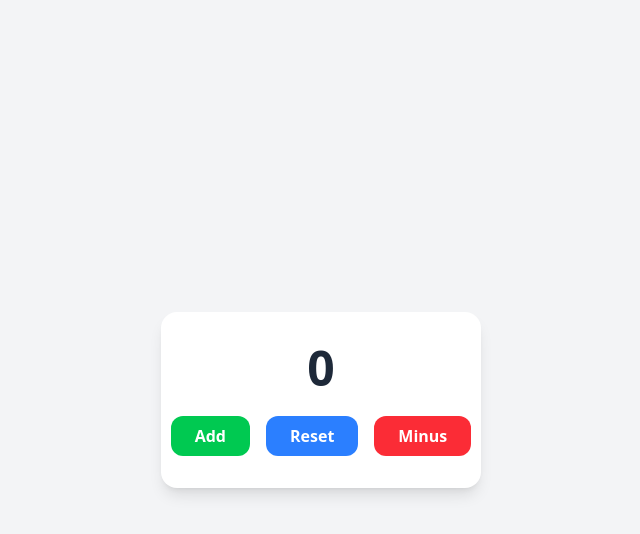
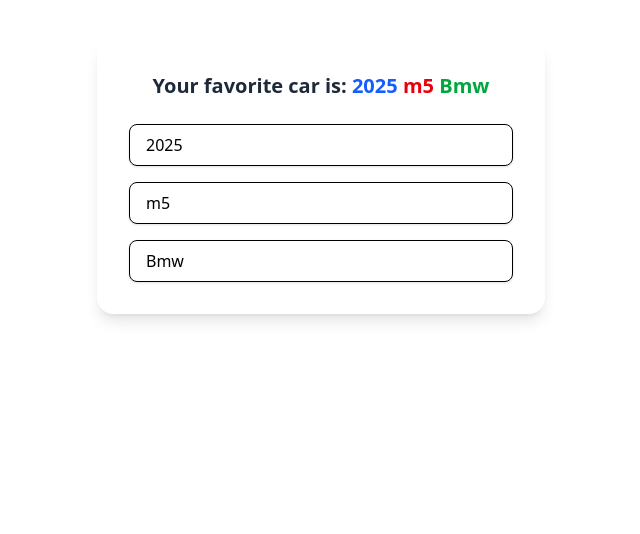
Before and after one commit to mohmedRefat/my-react-app, a React (Vite) app: page / in a window 1280 px wide. Shown: the top 534 px of the page, without its empty margins (319-959 px from the left). Built offline with nearby package versions, Linux system fonts and the light colour scheme.

Commit message:
object state

```diff
--- a/src/App.jsx
+++ b/src/App.jsx
@@ -1,15 +1,10 @@
-/*
-*Updater function= A function is passed as argument to use state
+import MyCompo from "./MyCompo";
 
 
-
-*/
-
-import Counter from "./Counter";
 function App() {
   return (
     <>
-      <Counter />
+      <MyCompo />
     </>
   );
 }
--- a/src/Counter.jsx
+++ /dev/null
@@ -1,49 +0,0 @@
-import { useState } from "react";
-
-function Counter() {
-  const [count, setCount] = useState(0);
-  const AddCount = () => {
-    setCount((c) => c + 1);
-  };
-
-  const SubstractCount = () => {
-    setCount((c) => c + 1);
-  };
-
-  const ResetCount = () => {
-    setCount(0);
-  };
-
-  return (
-    <div className="flex flex-col items-center justify-center min-h-screen bg-gray-100">
-      <div className="bg-white shadow-lg rounded-2xl p-8 flex flex-col items-center gap-6 w-80">
-        <p className="text-5xl font-bold text-gray-800">{count}</p>
-
-        <div className="flex gap-4">
-          <button
-            onClick={AddCount}
-            className="px-6 py-2 bg-green-500 hover:bg-green-600 text-white font-semibold rounded-xl transition"
-          >
-            Add
-          </button>
-
-          <button
-            onClick={ResetCount}
-            className="px-6 py-2 bg-blue-500 hover:bg-blue-600 text-white font-semibold rounded-xl transition"
-          >
-            Reset
-          </button>
-
-          <button
-            onClick={SubstractCount}
-            className="px-6 py-2 bg-red-500 hover:bg-red-600 text-white font-semibold rounded-xl transition"
-          >
-            Minus
-          </button>
-        </div>
-      </div>
-    </div>
-  );
-}
-
-export default Counter;
--- /dev/null
+++ b/src/MyCompo.jsx
@@ -0,0 +1,51 @@
+import { useState } from "react";
+
+function MyCompo() {
+  const [car, setCar] = useState({ year: 2025, make: "Bmw", name: "m5" });
+  function handleYear(e) {
+    setCar((c) => ({ ...c, year: e.target.value }));
+  }
+
+  function handleMake(e) {
+    setCar((c) => ({ ...c, make: e.target.value }));
+  }
+  function handleName(e) {
+    setCar((c) => ({ ...c, name: e.target.value }));
+  }
+
+  return (
+    <div className="max-w-md mx-auto mt-10 bg-white shadow-lg p-8 rounded-2xl flex flex-col gap-6">
+      <h2 className="text-xl font-bold text-gray-800 text-center">
+        Your favorite car is:
+        <span className="text-blue-600"> {car.year}</span>
+        <span className="text-red-600"> {car.name}</span>
+        <span className="text-green-600"> {car.make}</span>
+      </h2>
+
+      <div className="flex flex-col gap-4">
+        <input
+          type="number"
+          value={car.year}
+          className="border rounded-lg px-4 py-2 shadow focus:outline-none focus:ring-2 focus:ring-blue-400"
+          onChange={handleYear}
+        />
+
+        <input
+          type="text"
+          value={car.name}
+          className="border rounded-lg px-4 py-2 shadow focus:outline-none focus:ring-2 focus:ring-purple-400"
+          onChange={handleName}
+        />
+
+        <input
+          type="text"
+          value={car.make}
+          className="border rounded-lg px-4 py-2 shadow focus:outline-none focus:ring-2 focus:ring-green-400"
+          onChange={handleMake}
+        />
+      </div>
+    </div>
+  );
+}
+
+export default MyCompo;
```
